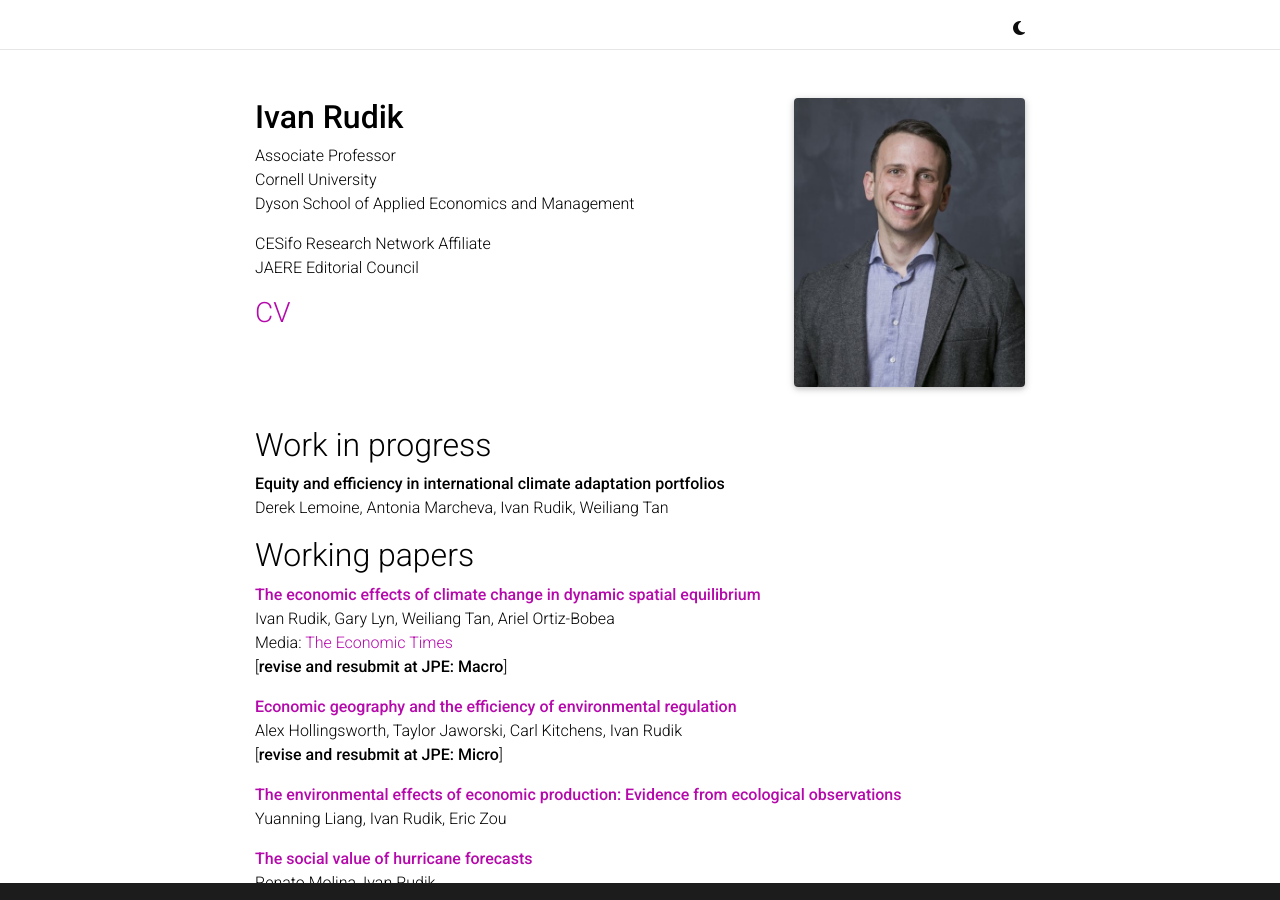
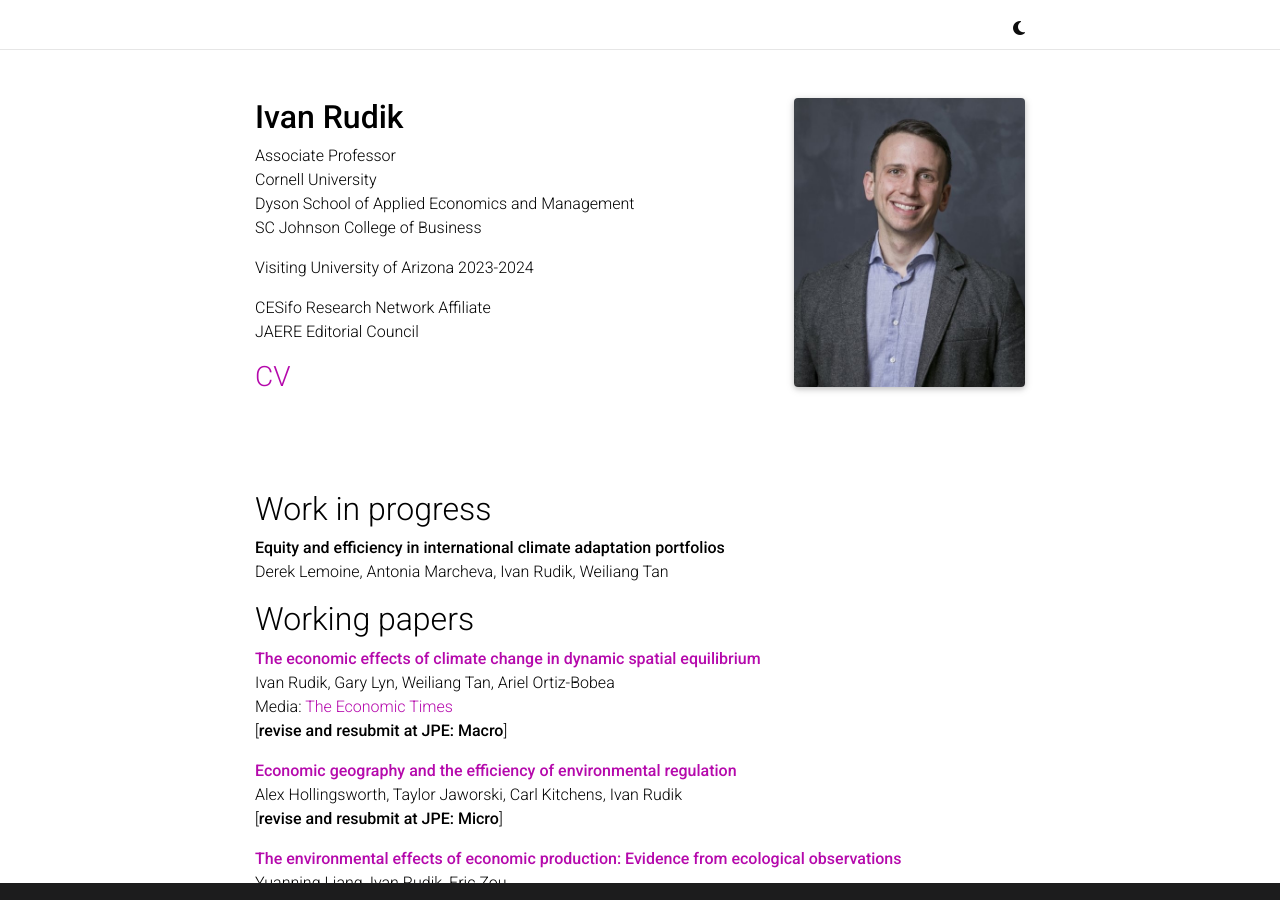
Before and after one commit to irudik/irudik.github.io, a Jekyll site: the page built from _pages/about.md, in a window 1280 px wide and 900 px high. Built offline with Jekyll 4.4.1, drawn with Linux system fonts in a browser that asks for light colours; comment, search, counter and statistics services are not loaded; a style sheet for code colours, icons or effects is not loaded.

Commit message:
update affil

```diff
--- a/_pages/about.md
+++ b/_pages/about.md
@@ -24,6 +24,9 @@ git push -->
 Associate Professor
 Cornell University
 Dyson School of Applied Economics and Management
+SC Johnson College of Business
+
+Visiting University of Arizona 2023-2024
 
 CESifo Research Network Affiliate
 JAERE Editorial Council
```
